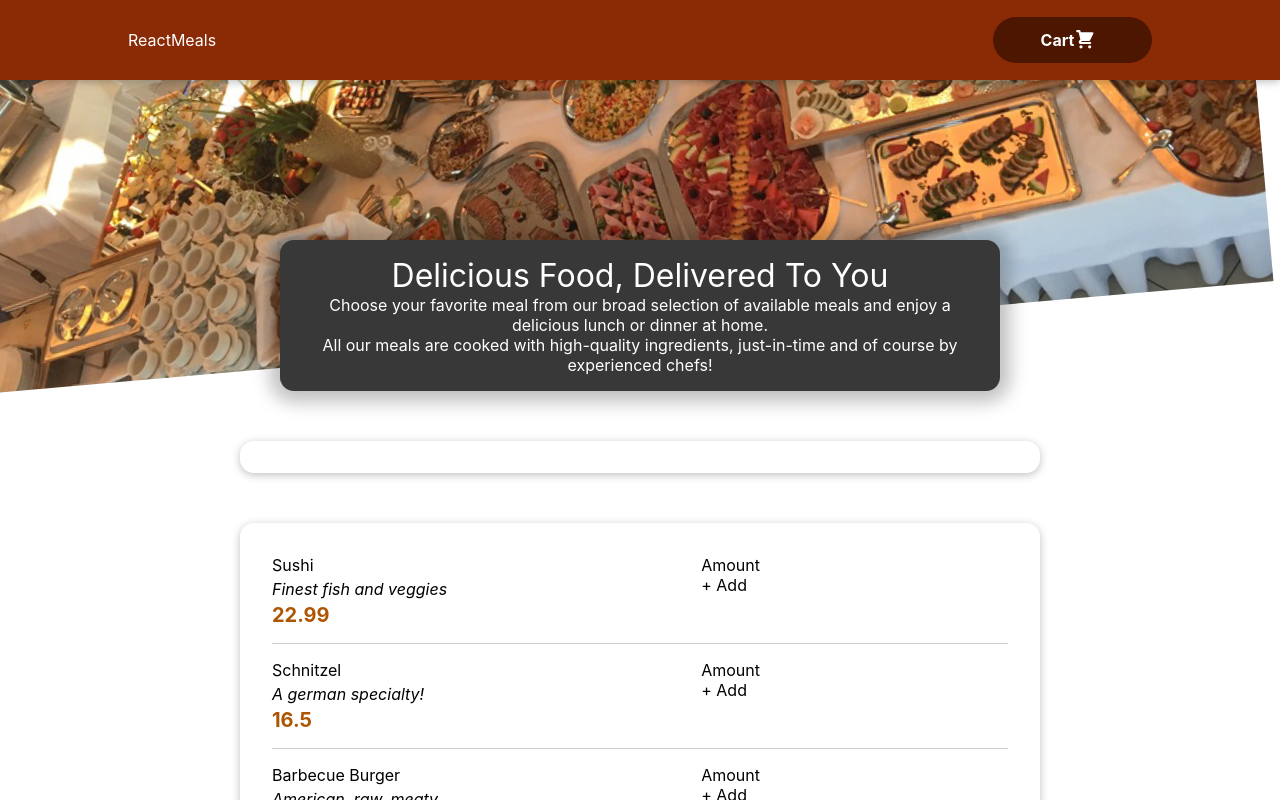
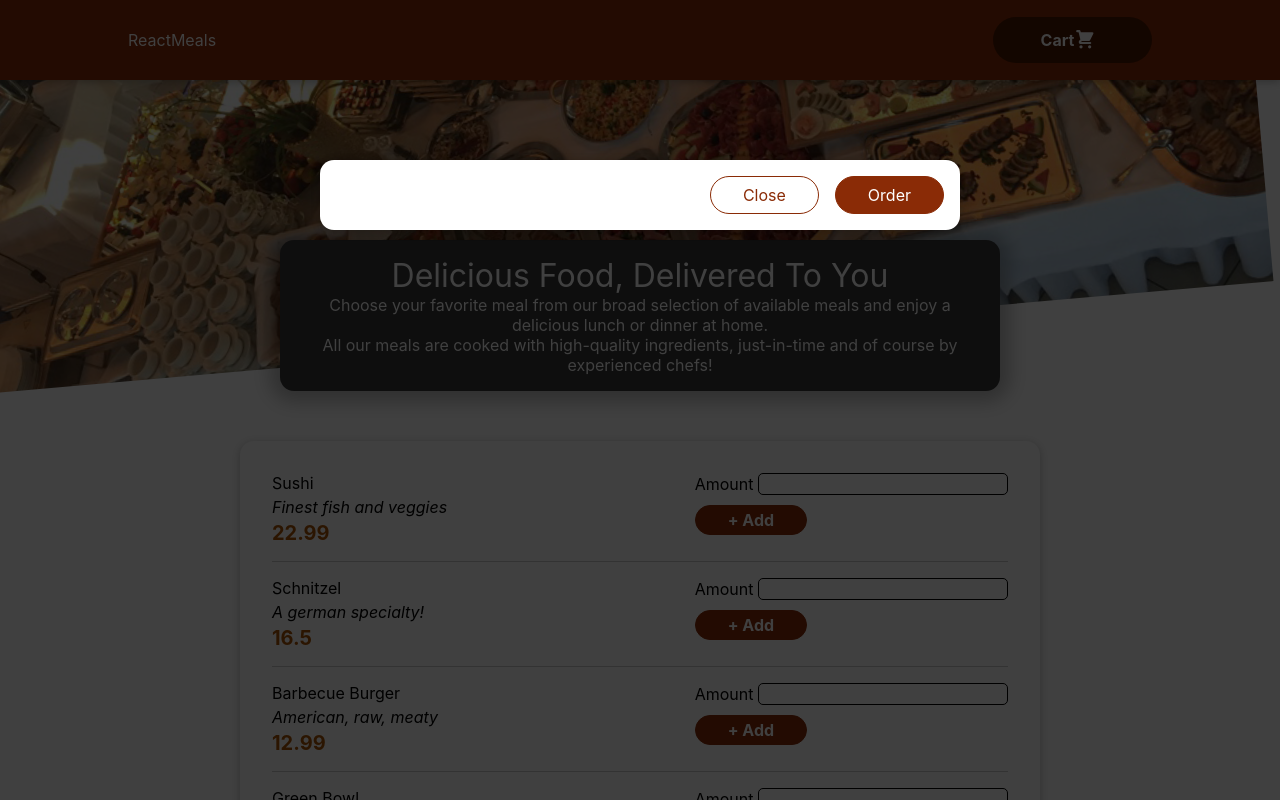
Before and after one commit to 0d1n92/react-order-foods-app, a React (Create React App) app: page / in a window 1280 px wide. Shown: the top 800 px of the page. Built offline with nearby package versions, Linux system fonts and the light colour scheme.

Commit message:
fix: cart

```diff
--- a/public/index.html
+++ b/public/index.html
@@ -28,7 +28,9 @@
   </head>
   <body>
     <noscript>You need to enable JavaScript to run this app.</noscript>
+    <div id="overlay"></div>
     <div id="root"></div>
+
     <!--
       This HTML file is a template.
       If you open it directly in the browser, you will see an empty page.
--- a/src/component/Cart/Cart.js
+++ b/src/component/Cart/Cart.js
@@ -1,23 +1,32 @@
 import React, { useContext } from 'react';
 import CartContext from '../../store/cart-context';
-import Card from '../UI/Card';
+import Modal from '../UI/Modal';
 import classes from './Cart.module.css';
 import CartItem from './CartItem';
 
 const Cart = () => {
   const ctx = useContext(CartContext);
   const cartItems = (
-    <ul className={classes['cart-items']}>
+    <ul>
       {ctx.items.map((item) => (
-        <CartItem key={item.id} name={item.name} price={item.price} amount={item.count} />
+        <CartItem item={item.id} key={item.id} name={item.name} price={item.price} amount={item.count} />
       ))}
     </ul>
   );
 
+
   return (
-    <Card customClass="card-white">
-      <div className={classes['cart-items']}>{cartItems}</div>
-    </Card>
+    <Modal>
+      <div className={classes['cart-items']}>
+        {cartItems}
+        <div className={classes['actions']}>
+          <button onClick={ctx.setIsOpen} className={classes['button--alt']}>
+            Close
+          </button>
+          <button className={classes.button}>Order</button>
+        </div>
+      </div>
+    </Modal>
   );
 };
 
--- a/src/component/Cart/CartItem.js
+++ b/src/component/Cart/CartItem.js
@@ -1,20 +1,25 @@
 import classes from './CartItem.module.css';
+import React, {useContext } from 'react';
+import CartContext from '../../store/cart-context';
 
 const CartItem = (props) => {
-  const price = `$${props.price.toFixed(2)}`;
+  console.log(props);
+  //const price = `$${props.price.toFixed(2)}`;
+  const ctx = useContext(CartContext);
+
 
   return (
     <li className={classes['cart-item']}>
       <div>
         <h2>{props.name}</h2>
         <div className={classes.summary}>
-          <span className={classes.price}>{price}</span>
+          <span className={classes.price}></span>
           <span className={classes.amount}>x {props.amount}</span>
         </div>
       </div>
       <div className={classes.actions}>
-        <button onClick={props.onRemove}>−</button>
-        <button onClick={props.onAdd}>+</button>
+        <button onClick={(e)=>ctx.removeItems(e, props.item)}>−</button>
+        <button onClick={(e)=>ctx.addItems(e, props.item,1)}>+</button>
       </div>
     </li>
   );
--- a/src/component/Meals/MealItem.js
+++ b/src/component/Meals/MealItem.js
@@ -5,6 +5,14 @@ import CartContext from '../../store/cart-context';
 
 const MealItem = () => {
   const ctx = useContext(CartContext);
+  let amount = 1;
+  const addAmountItems = (e) => {
+   let value = parseInt(e.target.value);
+
+    if ( value > 1) {
+      amount = value;
+    }
+  }
 
   const item = DUMMY_MEALS.map((item) => {
     return (
@@ -14,11 +22,10 @@ const MealItem = () => {
           <p className={classes['description']}>{item.description}</p>
           <p className={classes['price']}>{item.price}</p>
         </div>
-        <div>
-          <b>Amount</b>
-          <input type="number"></input>
-          <br />
-          <button onClick={(e) => ctx.addItems(e, item.id)}>+ Add</button>
+        <div className={classes['form']}>
+          <b>Amount </b>
+          <input type="number" onChange={addAmountItems}></input>
+          <button onClick={(e) => ctx.addItems(e, item.id, amount)}>+ Add</button>
         </div>
       </div>
     );
--- a/src/component/Meals/MealItem.module.css
+++ b/src/component/Meals/MealItem.module.css
@@ -20,3 +20,29 @@
   color: #ad5502;
   font-size: 1.25rem;
 }
+
+.form {
+  text-align: right;
+}
+
+.form button {
+  font: inherit;
+  cursor: pointer;
+  background-color: #8a2b06;
+  border: 1px solid #8a2b06;
+  color: white;
+  padding: 0.25rem 2rem;
+  border-radius: 20px;
+  font-weight: bold;
+  display: block;
+}
+ input {
+  border: 1px solid black;
+  border-radius: 5px;
+  margin-bottom: 10px;
+ }
+.form button:hover,
+.form button:active {
+  background-color: #641e03;
+  border-color: #641e03;
+}
--- /dev/null
+++ b/src/component/UI/Modal.js
@@ -0,0 +1,25 @@
+import React, { Fragment } from "react";
+import ReactDOM from "react-dom";
+import classes from './Modal.module.css';
+const Backdrop = (props) => {
+  return <div className={classes.backdrop}></div>
+}
+
+const ModalOverlay = (props) => {
+    return <div className={classes.modal}>
+      <div className={classes.content}>
+        {props.children}
+      </div>
+    </div>
+}
+const container = document.getElementById('overlay');
+const Modal = (props) => {
+  return (
+    <Fragment>
+      {ReactDOM.createPortal(<Backdrop/>, container)}
+      {ReactDOM.createPortal(<ModalOverlay>{props.children}</ModalOverlay>, container)}
+    </Fragment>
+  );
+}
+
+export default Modal;
--- a/src/store/cart-context.js
+++ b/src/store/cart-context.js
@@ -4,7 +4,8 @@ import DUMMY_MEALS from '../component/Meals/dummy-meals';
 const CartContext = React.createContext({
   isOpen: false,
   items: [],
-  addItems: (e, id) => {},
+  addItems: (e, id, amount) => {},
+  removeItems: (e, id, amount) => {},
   setIsOpen: () => {},
 });
 
@@ -14,7 +15,6 @@ export const CartContextProvider = (props) => {
 
   const onOpenCart = () => {
     setIsOpen(!isOpen);
-    console.log(isOpen);
   };
 
   useEffect(() => {
@@ -23,16 +23,24 @@ export const CartContextProvider = (props) => {
     setItems(storedCardItems);
   }, []);
 
-  const addItems = (e, idItems) => {
+  const removeItems = (e, idItems) => {
+     const cartItems = JSON.parse(localStorage.getItem('cartItems'));
+     cartItems.forEach((element) => {
+       if (element.id === idItems && element.count > 0) element.count -= 1;
+     });
+      setItems(cartItems);
+      localStorage.setItem('cartItems', JSON.stringify(cartItems));
+  }
+
+  const addItems = (e, idItems, amount) => {
     const cartItems = JSON.parse(localStorage.getItem('cartItems'));
     if (!cartItems.some((e) => e.id === idItems)) {
       let item = DUMMY_MEALS.find(({ id }) => id === idItems);
-      item = { ...item, count: 1 };
+      item = { ...item, count: amount };
       cartItems.push(item);
     } else {
-      cartItems.find((element) => {
-        element.count += 1;
-        return element.id === idItems;
+      cartItems.forEach((element) => {
+        if (element.id === idItems) element.count += amount;
       });
     }
     setItems(cartItems);
@@ -46,6 +54,7 @@ export const CartContextProvider = (props) => {
         isOpen: isOpen,
         addItems: addItems,
         setIsOpen: onOpenCart,
+        removeItems: removeItems
       }}
     >
       {props.children}
```
